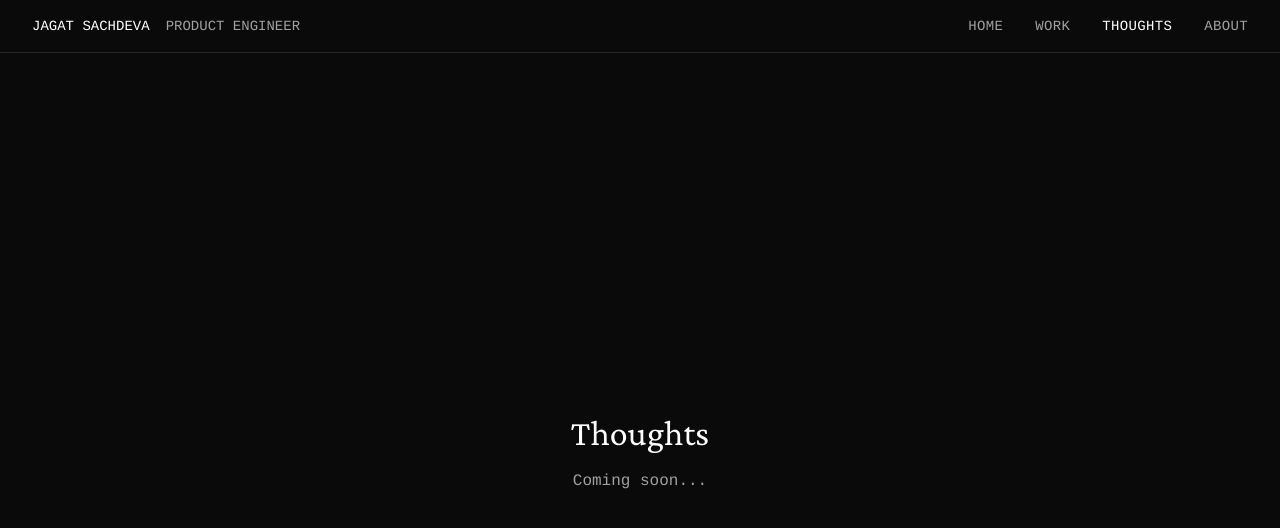
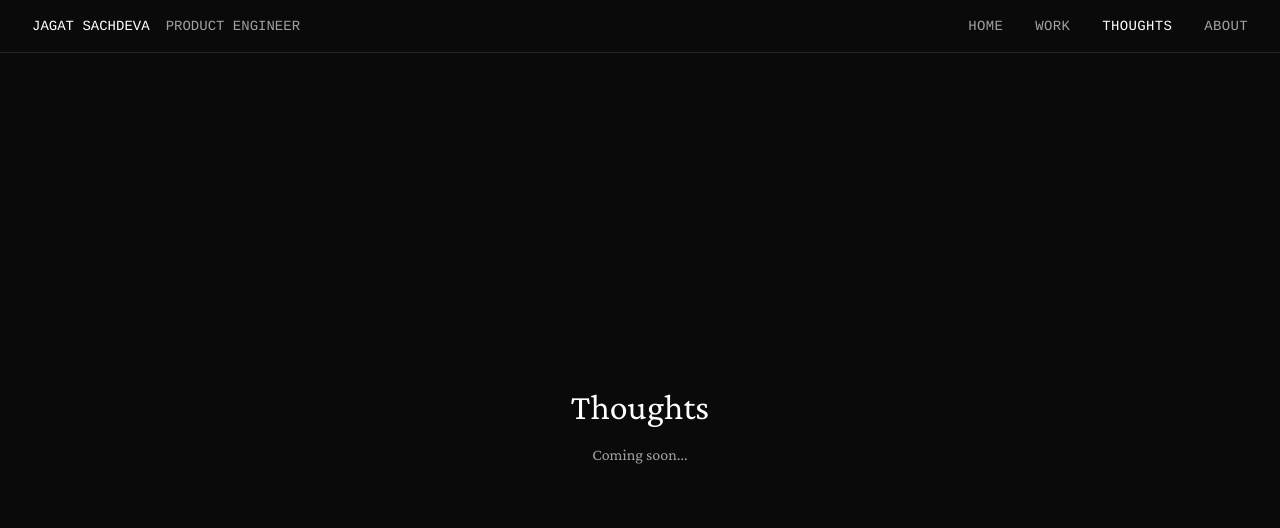
Before and after one commit to jsachdeva7/portfolio, a Next.js app: page /thoughts in a window 1280 px wide. Shown: the top 528 px of the page. Built offline with nearby package versions, Linux system fonts and the light colour scheme.

Commit message:
fix scroll

```diff
--- a/src/app/about/page.tsx
+++ b/src/app/about/page.tsx
@@ -1,9 +1,9 @@
 export default function AboutPage() {
   return (
-    <main className='flex h-screen w-full items-center justify-center'>
+    <main className='flex h-full w-full items-center justify-center'>
       <div className='text-center'>
         <h1 className='font-primary text-4xl'>About</h1>
-        <p className='font-secondary mt-4 text-neutral-400'>Coming soon...</p>
+        <p className='font-primary mt-4 text-neutral-400'>Coming soon...</p>
       </div>
     </main>
   )
--- a/src/app/layout.tsx
+++ b/src/app/layout.tsx
@@ -1,9 +1,9 @@
 import Navbar from '@/components/shared/Navbar'
+import { cn } from '@/lib/utils'
 import type { Metadata } from 'next'
 import { Cousine, Crimson_Pro } from 'next/font/google'
 import './globals.css'
 import { Providers } from './providers'
-import { cn } from '@/lib/utils'
 
 const crimsonPro = Crimson_Pro({
   subsets: ['latin'],
@@ -31,12 +31,12 @@ export default function RootLayout({
   return (
     <html lang='en' className={cn(crimsonPro.variable, cousine.variable)}>
       <body
-        className='min-h-dvh bg-neutral-950 text-white antialiased'
+        className='flex h-screen flex-col overflow-hidden bg-neutral-950 text-white antialiased'
         suppressHydrationWarning
       >
         <Providers>
           <Navbar />
-          {children}
+          <div className='flex-1'>{children}</div>
         </Providers>
       </body>
     </html>
--- a/src/app/page.tsx
+++ b/src/app/page.tsx
@@ -2,7 +2,7 @@ import Home from '@/components/home/Home'
 
 export default async function HomePage() {
   return (
-    <main className='flex h-screen w-full'>
+    <main className='flex h-full w-full'>
       <Home />
     </main>
   )
--- a/src/app/thoughts/page.tsx
+++ b/src/app/thoughts/page.tsx
@@ -1,9 +1,9 @@
 export default function ThoughtsPage() {
   return (
-    <main className='flex h-screen w-full items-center justify-center'>
+    <main className='flex h-full w-full items-center justify-center'>
       <div className='text-center'>
         <h1 className='font-primary text-4xl'>Thoughts</h1>
-        <p className='font-secondary mt-4 text-neutral-400'>Coming soon...</p>
+        <p className='font-primary mt-4 text-neutral-400'>Coming soon...</p>
       </div>
     </main>
   )
--- a/src/app/work/page.tsx
+++ b/src/app/work/page.tsx
@@ -1,9 +1,9 @@
 export default function WorkPage() {
   return (
-    <main className='flex h-screen w-full items-center justify-center'>
+    <main className='flex h-full w-full items-center justify-center'>
       <div className='text-center'>
         <h1 className='font-primary text-4xl'>Work</h1>
-        <p className='font-secondary mt-4 text-neutral-400'>Coming soon...</p>
+        <p className='font-primary mt-4 text-neutral-400'>Coming soon...</p>
       </div>
     </main>
   )
--- a/src/components/shared/Navbar.tsx
+++ b/src/components/shared/Navbar.tsx
@@ -13,7 +13,7 @@ export default function Navbar() {
   ]
 
   return (
-    <nav className='font-secondary flex w-full flex-row items-center justify-between border-b border-neutral-800 bg-neutral-950 px-8 py-4 text-sm'>
+    <nav className='font-secondary sticky top-0 z-50 flex w-full flex-row items-center justify-between border-b border-neutral-800 bg-neutral-950 px-8 py-4 text-sm'>
       <div className='flex flex-row items-center gap-4'>
         <div>JAGAT SACHDEVA</div>
         <div className='text-[#A1A1A1]'>PRODUCT ENGINEER</div>
```
